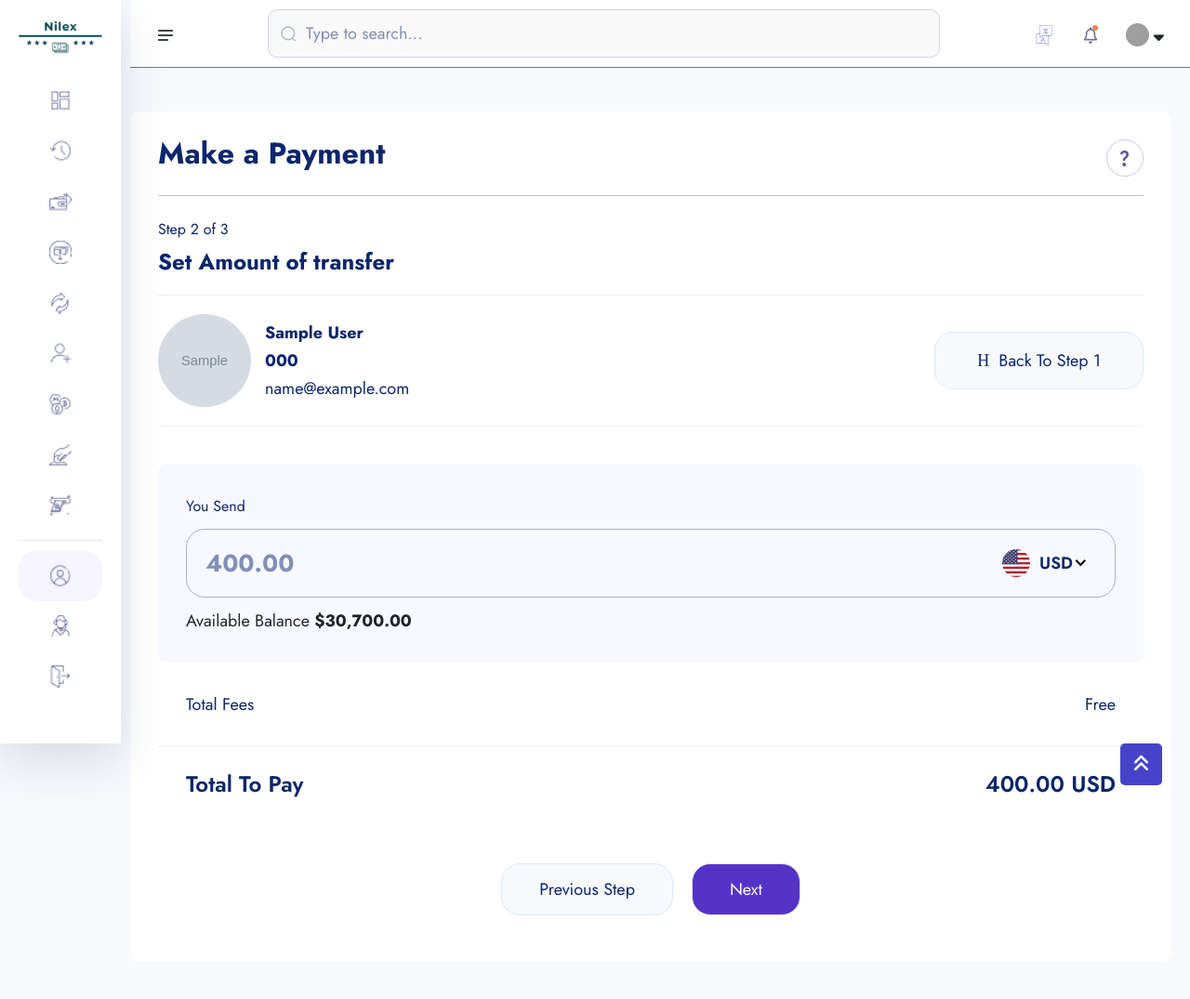
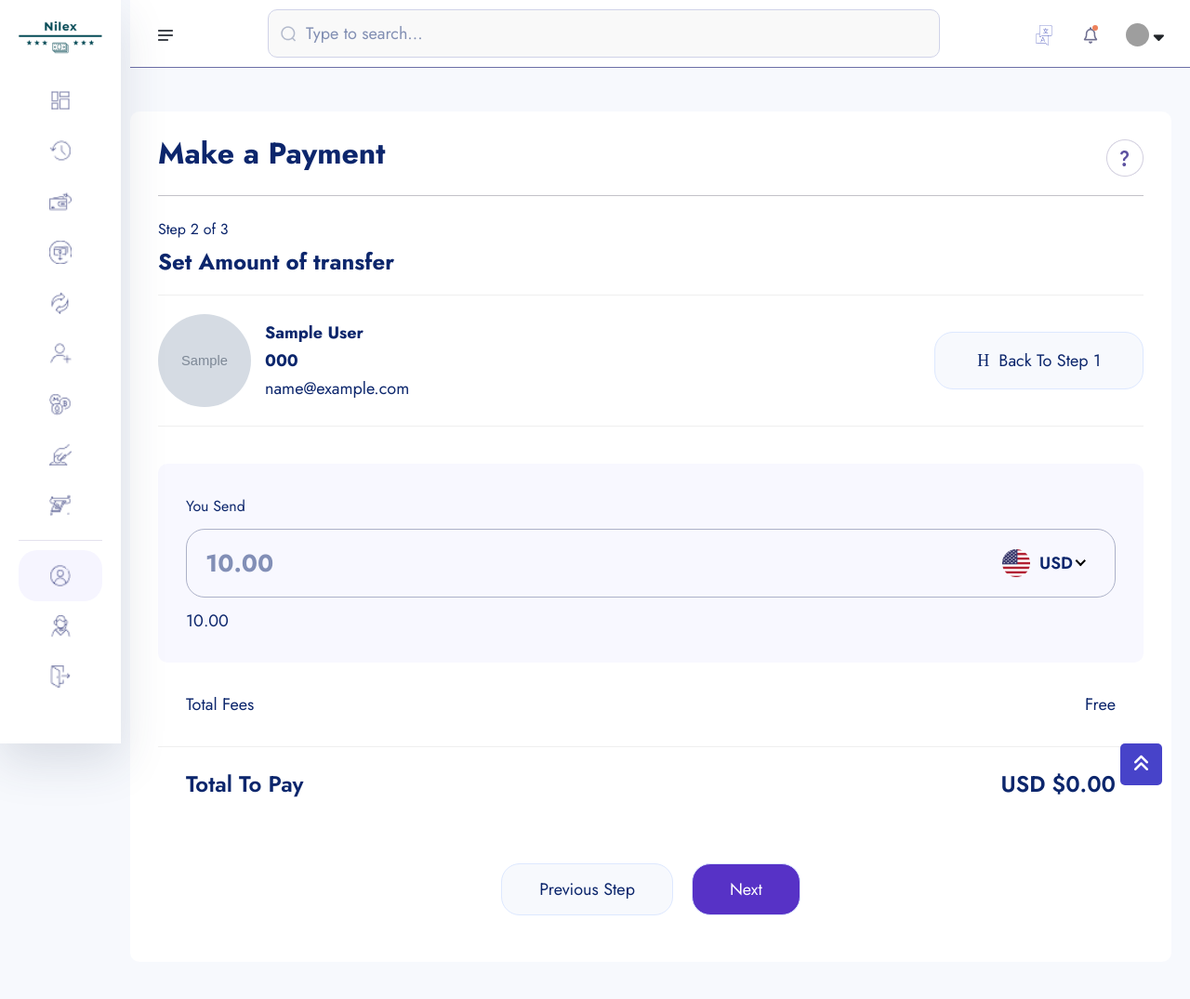
Before and after one commit to ahmedesmail07/banking-system, a Django app: page /transfer-amount/000/ in a window 1280 px wide. Shown: the whole page at 93% size. Run offline with Django 4.2, Linux system fonts and the light colour scheme; a user stored in the database is signed in; tables that the repository leaves empty hold one stand-in row (values such as "Sample post"); grey boxes marked "Sample" are stand-in pictures; some libraries are stand-ins or nearby versions; some web fonts are replaced; grey boxes are pictures that could not be loaded.

Commit message:
transfer-money-part2

```diff
--- a/core/main/urls.py
+++ b/core/main/urls.py
@@ -1,6 +1,7 @@
 from django.urls import path
 from .views import *
 from .transfer import *
+
 app_name = "main"
 
 urlpatterns = [
@@ -8,7 +9,5 @@
     path("contact/", contact, name="contact"),
     path("about/", about, name="about"),
     path("search-account/", searchAccount, name="search-account"),
-    path("transfer-amount/<account_number>/",
-         transferAmount, name="transfer-amount"),
-
+    path("transfer-amount/<account_number>/", transferAmount, name="transfer-amount"),
 ]
--- a/core/templates/transfer/transfer_amount.html
+++ b/core/templates/transfer/transfer_amount.html
@@ -65,7 +65,8 @@
                             You Send
                         </span>
                         <div class="input-area">
-                            <input class="xxlr" onkeyup="CalculateBalance()" placeholder="400.00" type="number" />
+                            <input class="xxlr" onkeyup="CalculateBalance()"
+                                placeholder="{{request.user.account.account_balance}}" type="number" id="send_amount" />
                             <select>
                                 <option value="1">
                                     USD
@@ -78,12 +79,12 @@
                                 </option>
                             </select>
                         </div>
+                        <p>
+                            {{request.user.account.account_balance}}
+                        </p>
                         <p id="new_balance"></p>
-                        Available Balance
-                        <b>
-                            $30,700.00
-                        </b>
-                        </p>
+
+
                     </div>
                     <!-- js code for handling the errors of the money transfer   -->
                     <script>
@@ -91,6 +92,25 @@
                             let available_balance = "{{request.user.account.account_balance}}"
                             // console.log(available_balance)
                             let new_balance = document.getElementById("new_balance")
+                            let send_amount_input = document.getElementById("send_amount")
+                            let send_amount = send_amount_input.value
+                            let error_div = document.getElementById("error_div")
+                            let total_to_pay = document.getElementById("total_to_pay")
+                            let error = []
+                            balance_after = available_balance - send_amount
+                            new_balance.innerHTML = `New Balance <b> $${balance_after.toString().replace(/\B(?=(\d{3})+(?!\d))/g, ",")} </b>`;
+                            total_to_pay.innerHTML = `USD <b> $${send_amount.toString().replace(/\B(?=(\d{3})+(?!\d))/g, ",")} </b>`;
+
+                            if (balance_after < 0) {
+                                new_balance.style.color = "red"
+                                alert("You can only send $" + available_balance.toString().replace(/\B(?=(\d{3})+(?!\d))/g, ","))
+                            } else {
+                                new_balance.style.color = "#27276e"
+
+                            }
+
+
+
                         }
 
                     </script>
@@ -109,8 +129,8 @@
                             </h5>
                         </li>
                         <li>
-                            <h5>
-                                400.00 USD
+                            <h5 id="total_to_pay">
+                                USD $0.00
                             </h5>
                         </li>
                     </ul>
```
